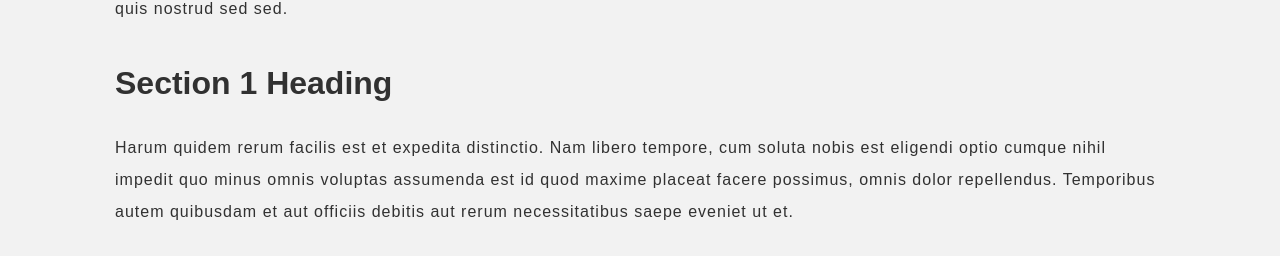
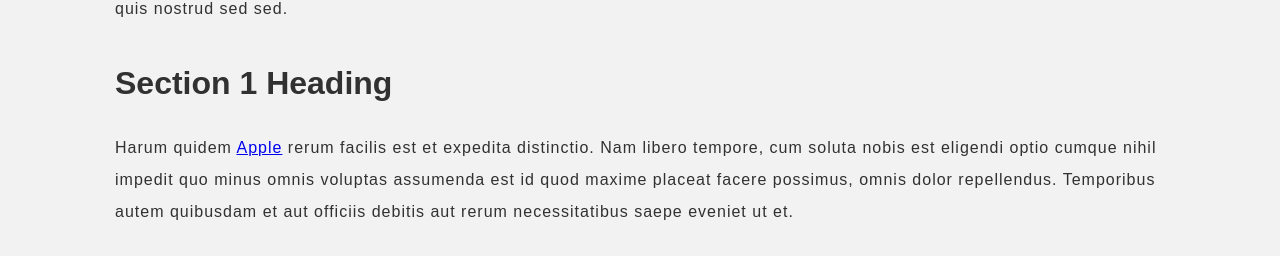
Before and after one commit to petroborovets/rovets, a React (Vite) app: page /pebo/post/1 in a window 1280 px wide. Shown: the part 1297-1553 px from the top of the page. Built offline with nearby package versions, Linux system fonts and the light colour scheme; grey boxes are pictures that could not be loaded.

Commit message:
7. Post page impl, code review fixes

```diff
--- a/src/components/common/post/section/child/PostSectionChild.jsx
+++ b/src/components/common/post/section/child/PostSectionChild.jsx
@@ -2,27 +2,30 @@ import s from "./PostSectionChild.module.css";
 import {ORIGIN_URL} from "../../../../../constants/pathConstants.js";
 
 /* eslint-disable react/prop-types */
+const Image = ({sectionChild}) => <img className={s.post_section_img_child} src={ORIGIN_URL + sectionChild.value} alt=""/>
+const Paragraph = ({sectionChild}) => <p className={s.post_section_paragraph_child} dangerouslySetInnerHTML={{__html: sectionChild.value}} />
+const List = ({sectionChild}) => (
+    <ul>
+        {
+            sectionChild.value?.map(li =>
+                <li className={s.post_section_list_child} key={li}>{li}</li>
+            )
+        }
+    </ul>
+)
+
 function PostSectionChild(props) {
-    const sectionChild = props.sectionChild;
+    const {sectionChild} = props;
 
-    let element;
-    if (sectionChild.type === 'image') {
-        element = <img className={s.post_section_img_child} src={ORIGIN_URL + sectionChild.value} alt=""/>
-    } else if (sectionChild.type === 'paragraph') {
-        element = <p className={s.post_section_paragraph_child}>{sectionChild.value}</p>
-    } else if (sectionChild.type === 'list') {
-        element = <ul>
-            {
-                sectionChild.value?.map(li =>
-                    <li className={s.post_section_list_child} key={li} >{li}</li>
-                )
-            }
-        </ul>
+    const renderMap = {
+        image: Image,
+        paragraph: Paragraph,
+        list: List
     }
-
+    const Component = renderMap[sectionChild.type] || null;
     return (
         <div className={s.post_section_child}>
-            {element}
+            {Component && <Component sectionChild={sectionChild} />}
         </div>
     )
 }
--- a/src/constants/posts.json
+++ b/src/constants/posts.json
@@ -19,7 +19,7 @@
             {
               "id": "1",
               "type": "paragraph",
-              "value": "Harum quidem rerum facilis est et expedita distinctio. Nam libero tempore, cum soluta nobis est eligendi optio cumque nihil impedit quo minus omnis voluptas assumenda est id quod maxime placeat facere possimus, omnis dolor repellendus. Temporibus autem quibusdam et aut officiis debitis aut rerum necessitatibus saepe eveniet ut et."
+              "value": "Harum quidem <a href=\"http://www.apple.com\" target=\"_blank\" >Apple<a/> rerum facilis est et expedita distinctio. Nam libero tempore, cum soluta nobis est eligendi optio cumque nihil impedit quo minus omnis voluptas assumenda est id quod maxime placeat facere possimus, omnis dolor repellendus. Temporibus autem quibusdam et aut officiis debitis aut rerum necessitatibus saepe eveniet ut et."
             },
             {
               "id": "2",
```
